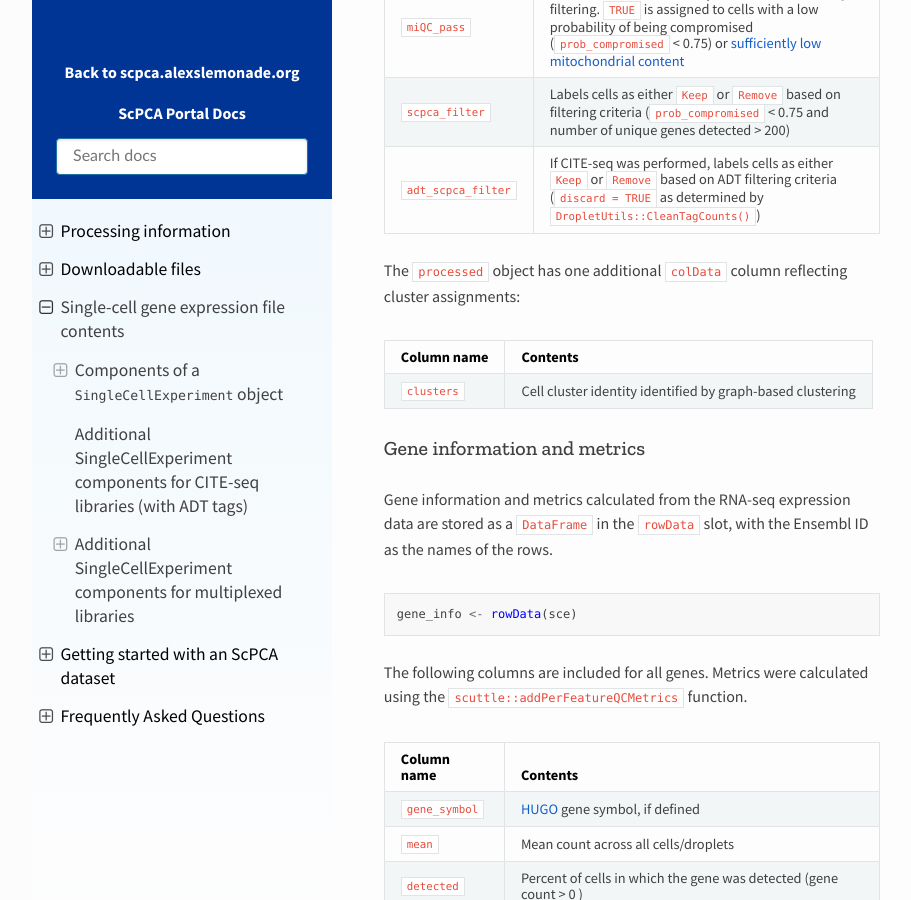
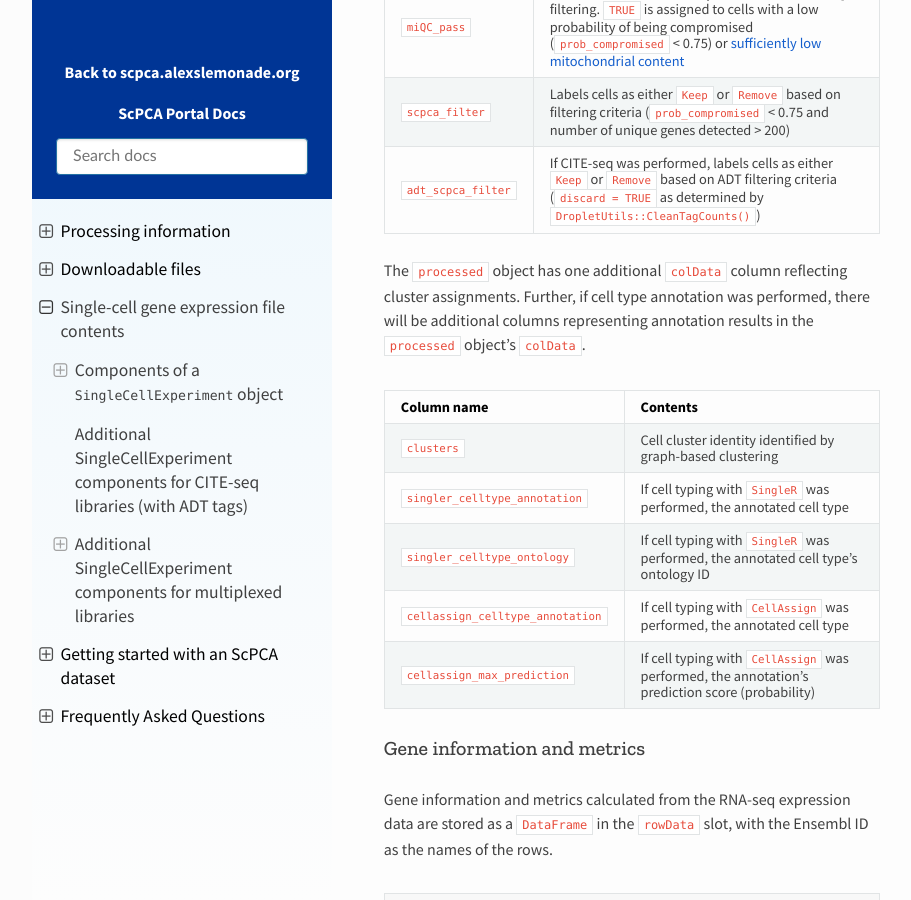
Before and after one commit to DongzeHE/scpca-docs, a Sphinx documentation site: the page built from docs/sce_file_contents.md, in a window 1280 px wide and 900 px high, scrolled down 2043 px. Shown: the whole window, without its empty margins (158-1069 px from the left). Built offline with Sphinx 7.4.7 and the Read the Docs theme 2.0.0, drawn with Linux system fonts in a browser that asks for light colours.

Commit message:
add coldata docs

```diff
--- a/docs/sce_file_contents.md
+++ b/docs/sce_file_contents.md
@@ -57,12 +57,16 @@ See the description of the {ref}`processed gene expression data <processing_info
 | `scpca_filter` | Labels cells as either `Keep` or `Remove` based on filtering criteria (`prob_compromised` < 0.75 and number of unique genes detected > 200) |
 | `adt_scpca_filter` | If CITE-seq was performed, labels cells as either `Keep` or `Remove` based on ADT filtering criteria (`discard = TRUE` as determined by [`DropletUtils::CleanTagCounts()`](https://rdrr.io/github/MarioniLab/DropletUtils/man/cleanTagCounts.html)) |
 
-The `processed` object has one additional `colData` column reflecting cluster assignments:
+The `processed` object has one additional `colData` column reflecting cluster assignments.
+Further, if cell type annotation was performed, there will be additional columns representing annotation results in the `processed` object's `colData`.
 
 | Column name             | Contents                                              |
 | ----------------------- | ----------------------------------------------------- |
 | `clusters`  | Cell cluster identity identified by graph-based clustering |
-
+| `singler_celltype_annotation`  | If cell typing with `SingleR` was performed, the annotated cell type |
+| `singler_celltype_ontology`  | If cell typing with `SingleR` was performed, the annotated cell type's ontology ID |
+| `cellassign_celltype_annotation`  | If cell typing with `CellAssign` was performed, the annotated cell type  |
+| `cellassign_max_prediction`  | If cell typing with `CellAssign` was performed, the annotation's prediction score (probability)  |
 
 ### Gene information and metrics
 
```
